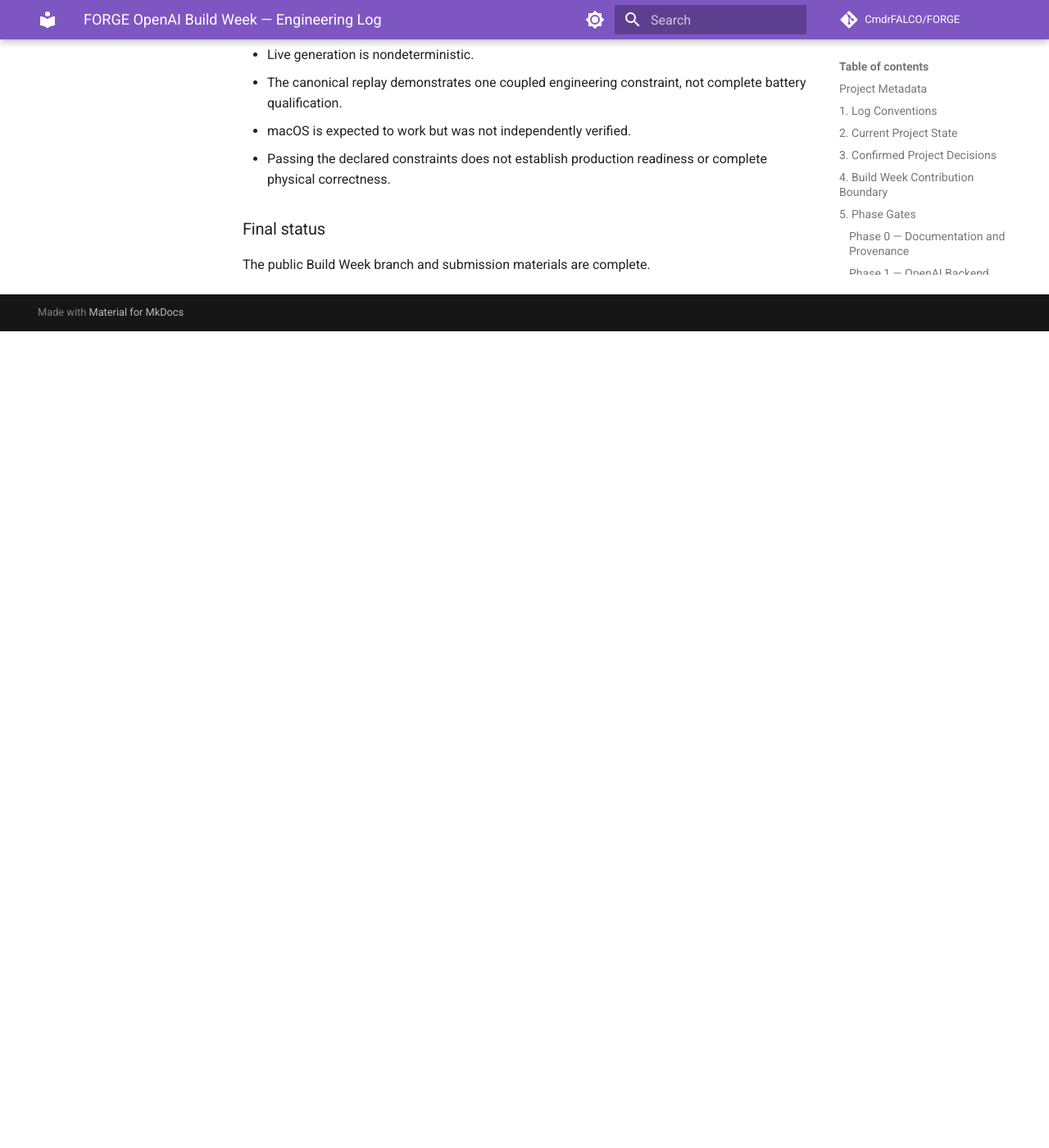
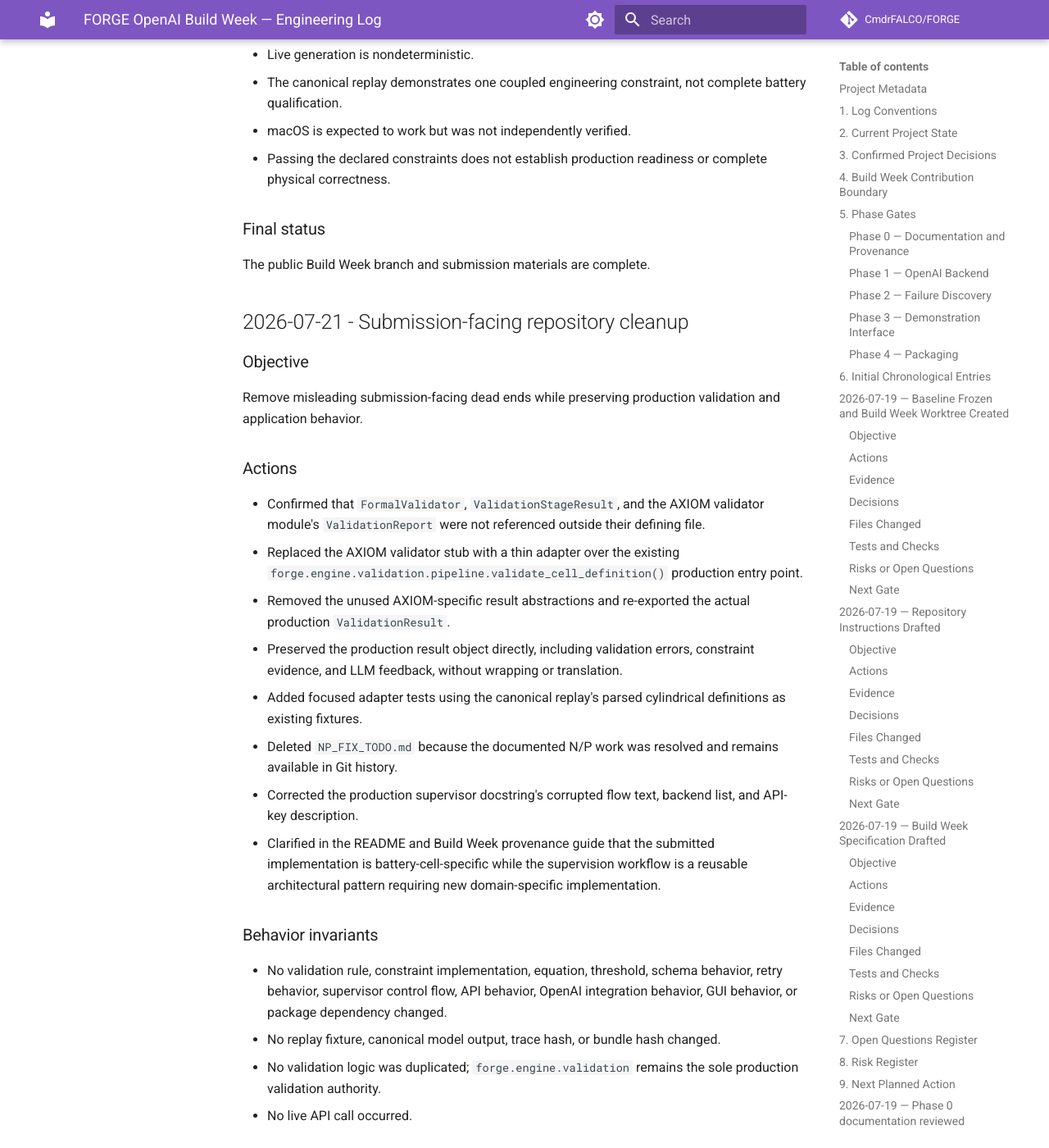
Before and after one commit to CmdrFALCO/FORGE, an MkDocs documentation site: the page built from docs/BUILD_WEEK_LOG.md, in a window 1280 px wide and 1400 px high, scrolled down 30688 px. Shown: the whole window at 82% size. Built offline with MkDocs 1.6.1 and Material for MkDocs 9.7.7, drawn with Linux system fonts in a browser that asks for light colours; comment, search, counter and statistics services are not loaded; before the commit the page ends 31092 px from its top, so only the background shows below that; some of the changed text lies outside the part shown.

Commit message:
chore: remove submission-facing dead ends

```diff
--- a/docs/BUILD_WEEK_LOG.md
+++ b/docs/BUILD_WEEK_LOG.md
@@ -920,3 +920,49 @@ Complete and publish the judge-facing FORGE AXIOM Guard submission package.
 ### Final status
 
 The public Build Week branch and submission materials are complete.
+
+## 2026-07-21 - Submission-facing repository cleanup
+
+### Objective
+
+Remove misleading submission-facing dead ends while preserving production validation and application behavior.
+
+### Actions
+
+- Confirmed that `FormalValidator`, `ValidationStageResult`, and the AXIOM validator module's `ValidationReport`
+  were not referenced outside their defining file.
+- Replaced the AXIOM validator stub with a thin adapter over the existing
+  `forge.engine.validation.pipeline.validate_cell_definition()` production entry point.
+- Removed the unused AXIOM-specific result abstractions and re-exported the actual production `ValidationResult`.
+- Preserved the production result object directly, including validation errors, constraint evidence, and LLM
+  feedback, without wrapping or translation.
+- Added focused adapter tests using the canonical replay's parsed cylindrical definitions as existing fixtures.
+- Deleted `NP_FIX_TODO.md` because the documented N/P work was resolved and remains available in Git history.
+- Corrected the production supervisor docstring's corrupted flow text, backend list, and API-key description.
+- Clarified in the README and Build Week provenance guide that the submitted implementation is battery-cell-specific
+  while the supervision workflow is a reusable architectural pattern requiring new domain-specific implementation.
+
+### Behavior invariants
+
+- No validation rule, constraint implementation, equation, threshold, schema behavior, retry behavior, supervisor
+  control flow, API behavior, OpenAI integration behavior, GUI behavior, or package dependency changed.
+- No replay fixture, canonical model output, trace hash, or bundle hash changed.
+- No validation logic was duplicated; `forge.engine.validation` remains the sole production validation authority.
+- No live API call occurred.
+
+### Tests and checks
+
+- Focused adapter tests: `5 passed`.
+- Existing engine validation tests: `40 passed`.
+- AXIOM tests: `151 passed, 18 deselected`.
+- Full configured non-live suite: `1468 passed, 10 skipped, 18 deselected`.
+- Targeted Ruff and repository-wide Ruff: passed.
+- Targeted MyPy for the validator adapter and supervisor: passed with no issues in two source files.
+- Strict MkDocs build: passed.
+
+### Remaining warnings
+
+- The full suite reports the two existing FastAPI `on_event` deprecation warnings.
+- The strict documentation build reports the existing Material/MkDocs compatibility notice and unlisted-page
+  inventory.
+- The global Git ignore permission warning and Windows line-ending notices remain non-blocking.
```
Also changed, not shown: NP_FIX_TODO.md (deleted, +0 -27 lines), README.md (+5 -0 lines), docs/openai-build-week.md (+5 -0 lines), 3 other files.
